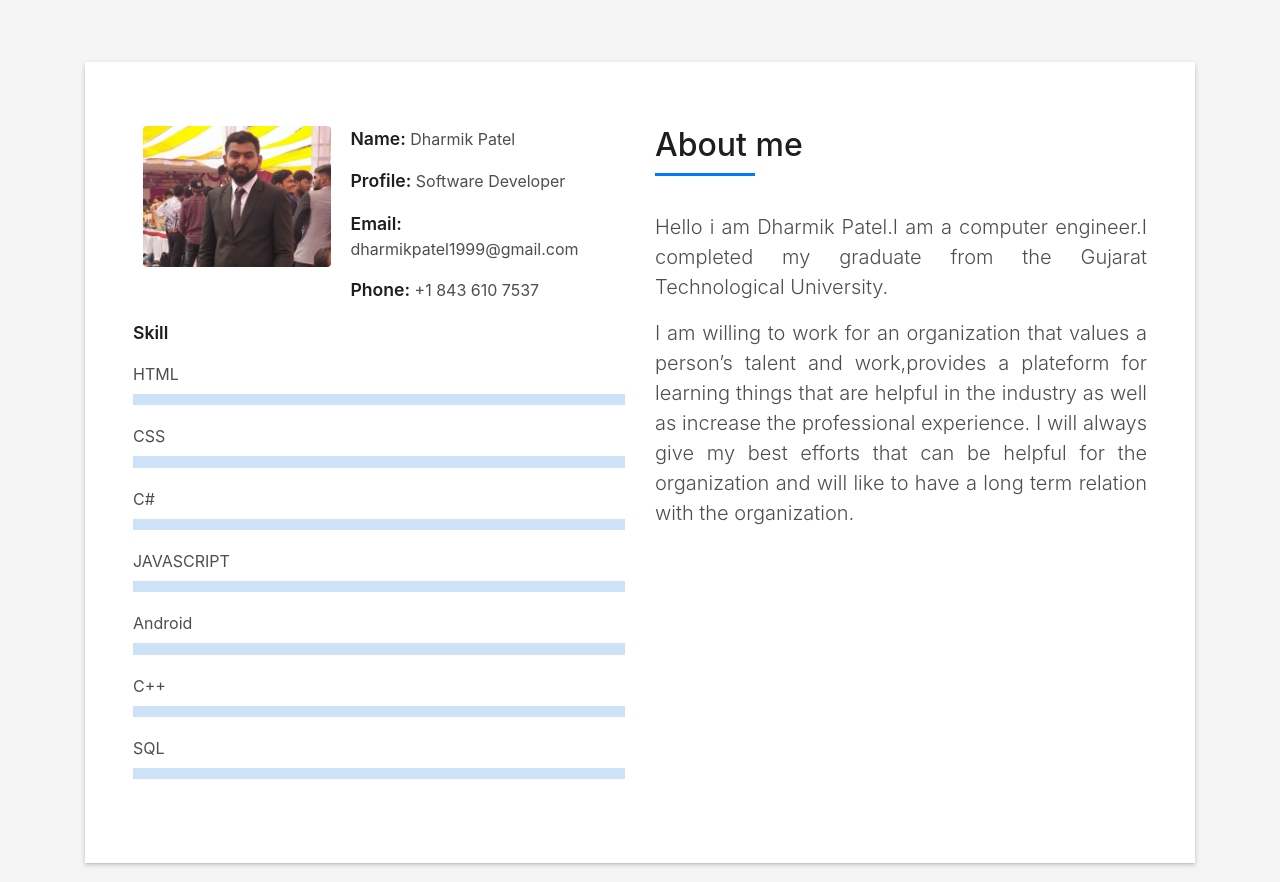
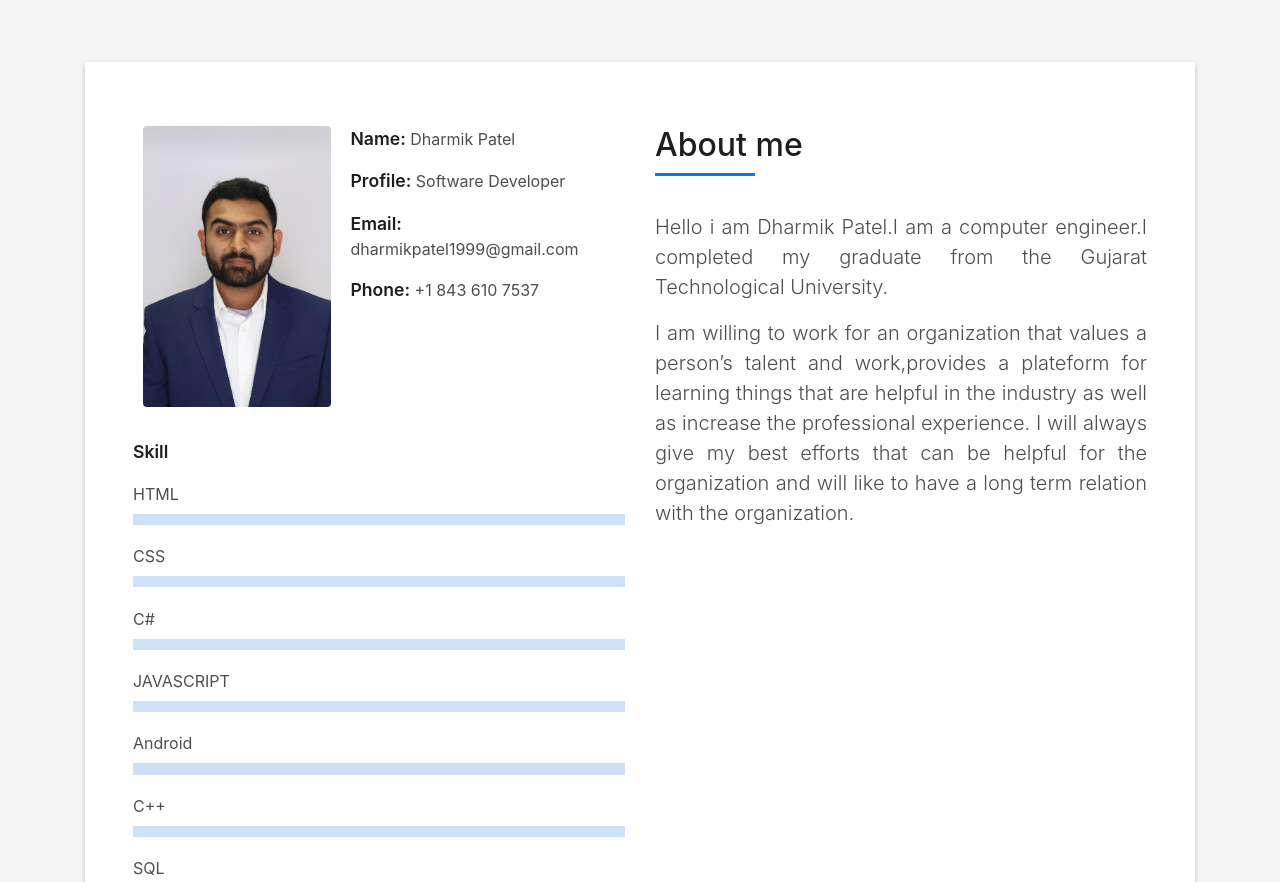
Before and after one commit to dharmik0011/dharmik0011.github.io, a plain HTML site: page index.html in a window 1280 px wide. Shown: the part 802-1684 px from the top of the page. Drawn offline with Linux system fonts and the light colour scheme; files whose address does not match are found by name.

Commit message:
Update index.html

```diff
--- a/index.html
+++ b/index.html
@@ -86,7 +86,7 @@
                   <div class="row">
                     <div class="col-sm-6 col-md-5">
                       <div class="about-img">
-                        <img src="assets/img/dk.jpg" class="img-fluid rounded b-shadow-a" alt="" >
+                        <img src="assets/img/dk1.jfif" class="img-fluid rounded b-shadow-a" alt="" >
                       </div>
                     </div>
                     <div class="col-sm-6 col-md-7">
```
